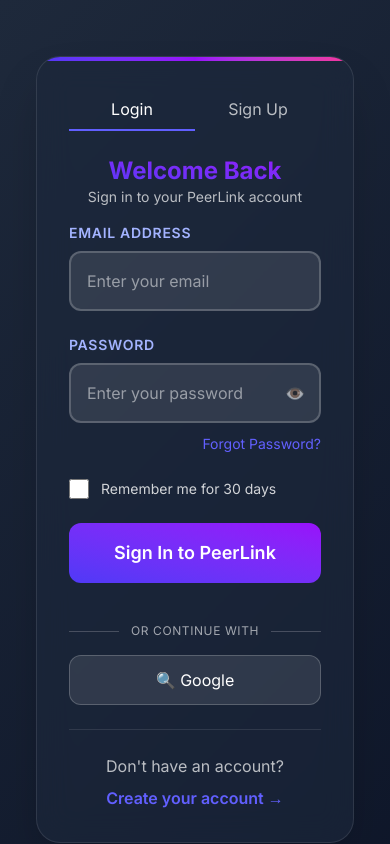
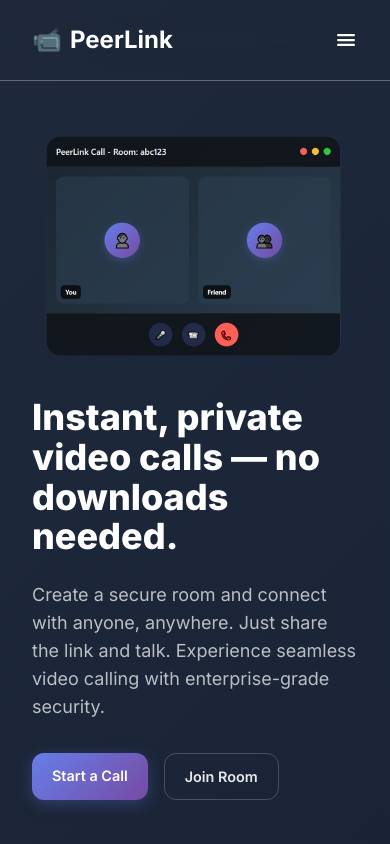
Before and after one commit to awais-ahmad01/Peerlink, a React (Vite) app in the folder client/: page / in a window 390 px wide. Shown: the top 844 px of the page. Built offline with nearby package versions, Linux system fonts and the light colour scheme.

Commit message:
Updated...

```diff
--- a/client/src/App.css
+++ b/client/src/App.css
@@ -5,6 +5,7 @@
   font-family: 'Inter', sans-serif;
   color:white;
   background: linear-gradient(135deg, #1e293b 0%, #0f172a 100%);
+  /* background: linear-gradient(to top right, #1e293b, #0f172a); */
   min-height: 100vh;
   overflow-x: hidden;
 }
--- a/client/src/App.jsx
+++ b/client/src/App.jsx
@@ -1,44 +1,35 @@
+import "./App.css";
 
-import './App.css'
+import { BrowserRouter, Route, Routes } from "react-router-dom";
 
-import Header from './components/header';
-import HeroSection from './components/Home/hero-section';
-import JoinRoomSection from './components/Home/joinRoom-section';
-import HowItWorksSection from './components/Home/howitworks-section';
-import FeaturesSection from './components/Home/features-section';
-import Footer from './components/footer';
-import CameraSection from './components/videoChatInterface/camera-section';
-import CreateRoom from './components/createRoomInterface/createRoom';
-import Dashboard from './components/userDashboard/dashboard';
-import AuthPage from './components/Auth/auth';
-
+import LandingPage from "./pages/landingPage";
+import AuthPage from "./pages/authPage";
+import CreateRoomPage from "./pages/createRoomPage";
+import VideoCallPage from "./pages/videoCallPage";
+import UserDashboard from "./pages/userDashboard";
+import NotFound from "./pages/notFoundPage";
 
 function App() {
-
-
   return (
     <>
-       {/* <Header/> */}
 
-      <AuthPage/>
+        <Routes>
+          <Route path="/" element={<LandingPage />} />
 
-      {/* <Dashboard/>*/}
+          <Route path="auth" element={<AuthPage />} />
 
-      {/* <CreateRoom/> */}
+          <Route path="create-room" element={<CreateRoomPage />} />
 
-       {/* <CameraSection/> */}
-{/*
-       <HeroSection/>
+          <Route path="call-room" element={<VideoCallPage />} />
 
-       <JoinRoomSection/>
+          <Route path="userDashboard" element={<UserDashboard />} />
 
-       <HowItWorksSection/>
+          <Route path="*" element={<NotFound/>} />
 
-       <FeaturesSection/>
+        </Routes>
 
-       <Footer/> */}
     </>
-  )
+  );
 }
 
-export default App
+export default App;
--- a/client/src/components/Home/hero-section.jsx
+++ b/client/src/components/Home/hero-section.jsx
@@ -17,7 +17,7 @@
 
             <div className="flex gap-4">
               <Link
-                to="#"
+                to="create-room"
                 className="text-[0.9rem] bg-[linear-gradient(135deg,#667eea_0%,#764ba2_100%)]
                         shadow-[0_4px_15px_rgba(102,126,234,0.3)] py-3 px-5 sm:py-4 sm:px-6 rounded-xl
                         font-semibold cursor-pointer transition-all duration-300
--- a/client/src/components/header.jsx
+++ b/client/src/components/header.jsx
@@ -57,9 +57,10 @@
                 className="bg-[rgba(30,41,59,0.8)] py-6 px-8 md:px-20
                     border-b border-white/30 fixed top-0 z-[1000] w-[100%] backdrop-blur-[20px]">
                 <div className="flex justify-between items-center">
-                    <div className="">
+                    <div >
+
                         <Link to="/">
-                            <h1 className="text-2xl font-bold">PeerLink</h1>
+                            <h1 className="text-2xl font-bold before:content-['📹'] before:mr-2">PeerLink</h1>
                         </Link>
                     </div>
 
--- /dev/null
+++ b/client/src/components/videoChatInterface/callRoomHeader.jsx
@@ -0,0 +1,23 @@
+const Header = () => {
+
+
+  return (
+    <header className="flex justify-between items-center px-3 sm:px-8 py-6 bg-[rgba(30,41,59,0.9)] backdrop-blur-md border-b border-white/10 fixed w-full top-0 z-[100] flex-wrap gap-2">
+
+      <div className="text-white font-bold text-lg sm:text-2xl before:content-['📹'] before:mr-2 whitespace-nowrap">
+        PeerLink
+      </div>
+
+
+      <span className="bg-[rgba(79,70,229,0.2)] px-3 sm:px-4 py-1.5 rounded-md text-indigo-300 font-mono text-lg sm:text-sm whitespace-nowrap">
+        ROOM12345
+      </span>
+
+      <button className="px-3 sm:px-4 py-1.5 border-2 border-red-500 text-red-500 rounded-md font-medium transition-all duration-300 hover:bg-red-500 hover:text-white whitespace-nowrap">
+        Leave Room
+      </button>
+    </header>
+  );
+};
+
+export default Header;
--- a/client/src/components/videoChatInterface/camera-section.jsx
+++ b/client/src/components/videoChatInterface/camera-section.jsx
@@ -19,9 +19,8 @@
   };
 
   return (
-    <div className="pt-32 md:pt-40">
+    <div className="pt-28 md:pt-36">
       <div className="relative flex h-[calc(100vh-180px)] p-4 gap-4">
-        {/* Camera section - shrinks when chat is open */}
         <div
           className={`${
             chatOpen ? "mr-[320px]" : "mr-0"
--- a/client/src/components/Auth/auth.jsx
+++ b/client/src/pages/authPage.jsx
@@ -36,10 +36,10 @@
     "block text-sm font-semibold text-indigo-300 mb-2 uppercase tracking-wider";
 
   const btnClass =
-    "w-full bg-gradient-to-tr from-indigo-600 to-purple-600 rounded-xl p-4 text-lg font-semibold text-white relative overflow-hidden hover:translate-y-[-2px] hover:shadow-lg transition";
+    "w-full bg-gradient-to-tr from-indigo-600 to-purple-600 rounded-xl p-4 text-lg font-semibold text-white relative overflow-hidden hover:translate-y-[-2px] hover:shadow-lg transition cursor-pointer";
 
   return (
-    <div className="py-10 px-5">
+    <div className="py-10 px-5 bg-gradient-to-tr from-slate-800 to-slate-950">
       <div className="flex items-center justify-center p-4">
       <div className="w-full max-w-lg bg-slate-800/60 border border-white/10 rounded-3xl p-8 backdrop-blur-lg shadow-2xl relative overflow-hidden">
         <div className="absolute top-0 left-0 right-0 h-1 bg-gradient-to-r from-indigo-600 via-purple-600 to-pink-500 rounded-t-3xl" />
@@ -48,7 +48,7 @@
         <div className="flex mb-6">
           <button
             onClick={() => setIsLogin(true)}
-            className={`flex-1 py-2 border-b-2 ${
+            className={`flex-1 py-2 border-b-2 cursor-pointer ${
               isLogin ? "border-indigo-500 text-white" : "border-transparent text-white/70"
             }`}
           >
@@ -56,7 +56,7 @@
           </button>
           <button
             onClick={() => setIsLogin(false)}
-            className={`flex-1 py-2 border-b-2 ${
+            className={`flex-1 py-2 border-b-2 cursor-pointer ${
               !isLogin ? "border-indigo-500 text-white" : "border-transparent text-white/70"
             }`}
           >
@@ -116,10 +116,10 @@
               </div>
             </div>
 
-            <div className="flex items-center gap-3">
+            {/* <div className="flex items-center gap-3">
               <input type="checkbox" className="w-5 h-5 accent-indigo-600" />
               <span className="text-sm text-white/80">Remember me for 30 days</span>
-            </div>
+            </div> */}
 
             <button type="submit" className={btnClass}>
               Sign In to PeerLink
@@ -151,7 +151,7 @@
               <button
                 type="button"
                 onClick={toggleForm}
-                className="text-indigo-500 hover:text-purple-500 font-semibold"
+                className="text-indigo-500 hover:text-purple-500 font-semibold cursor-pointer"
               >
                 Create your account →
               </button>
@@ -234,7 +234,7 @@
               </div>
             </div>
 
-            <div className="flex items-start gap-3">
+            {/* <div className="flex items-start gap-3">
               <input type="checkbox" required className="w-5 h-5 accent-indigo-600" />
               <span className="text-sm text-white/80">
                 I agree to the{" "}
@@ -246,7 +246,7 @@
                   Privacy Policy
                 </a>
               </span>
-            </div>
+            </div> */}
 
 
 
@@ -280,7 +280,7 @@
               <button
                 type="button"
                 onClick={toggleForm}
-                className="text-indigo-500 hover:text-purple-500 font-semibold"
+                className="text-indigo-500 hover:text-purple-500 font-semibold cursor-pointer"
               >
                 Sign in instead →
               </button>
--- /dev/null
+++ b/client/src/pages/createRoomPage.jsx
@@ -0,0 +1,15 @@
+import CreateRoom from "../components/createRoomInterface/createRoom";
+import Header from "../components/header";
+
+const CreateRoomPage = () => {
+  return (
+    <>
+
+    <Header/>
+
+      <CreateRoom />
+    </>
+  );
+};
+
+export default CreateRoomPage;
--- /dev/null
+++ b/client/src/pages/landingPage.jsx
@@ -0,0 +1,28 @@
+import Header from "../components/header";
+import HeroSection from "../components/Home/hero-section";
+import JoinRoomSection from "../components/Home/joinRoom-section";
+import HowItWorksSection from "../components/Home/howitworks-section";
+import FeaturesSection from "../components/Home/features-section";
+import Footer from "../components/footer";
+
+
+const LandingPage = ()=>{
+    return(
+        <>
+
+        <Header/>
+
+       <HeroSection/>
+
+       <JoinRoomSection/>
+
+       <HowItWorksSection/>
+
+       <FeaturesSection/>
+
+       <Footer/>
+        </>
+    )
+}
+
+export default LandingPage;
--- /dev/null
+++ b/client/src/pages/notFoundPage.jsx
@@ -0,0 +1,19 @@
+const NotFound = () => {
+  return (
+    <div className="min-h-screen flex flex-col items-center justify-center bg-gradient-to-tr from-slate-800 to-slate-950 text-white font-inter text-center px-4">
+      <h1 className="text-7xl font-bold mb-2">404</h1>
+      <h2 className="text-2xl font-semibold mb-4">Oops! Page not found</h2>
+      <p className="text-gray-300 max-w-md mb-8">
+        The page you’re looking for doesn’t exist or has been moved.
+      </p>
+      <a
+        href="/"
+        className="bg-white/10 hover:bg-white/20 border border-white/20 px-6 py-3 rounded-lg text-white transition-colors"
+      >
+        Go Home
+      </a>
+    </div>
+  );
+}
+
+export default NotFound;
--- /dev/null
+++ b/client/src/pages/userDashboard.jsx
@@ -0,0 +1,13 @@
+import Dashboard from "../components/userDashboard/dashboard";
+import Header from "../components/header";
+
+const UserDashboard= () => {
+  return (
+    <>
+    <Header/>
+      <Dashboard/>
+    </>
+  );
+};
+
+export default UserDashboard;
--- /dev/null
+++ b/client/src/pages/videoCallPage.jsx
@@ -0,0 +1,14 @@
+import CameraSection from "../components/videoChatInterface/camera-section";
+import Header from "../components/videoChatInterface/callRoomHeader";
+
+const VideoCallPage = () => {
+  return (
+    <>
+
+    <Header/>
+      <CameraSection/>
+    </>
+  );
+};
+
+export default VideoCallPage;
```
